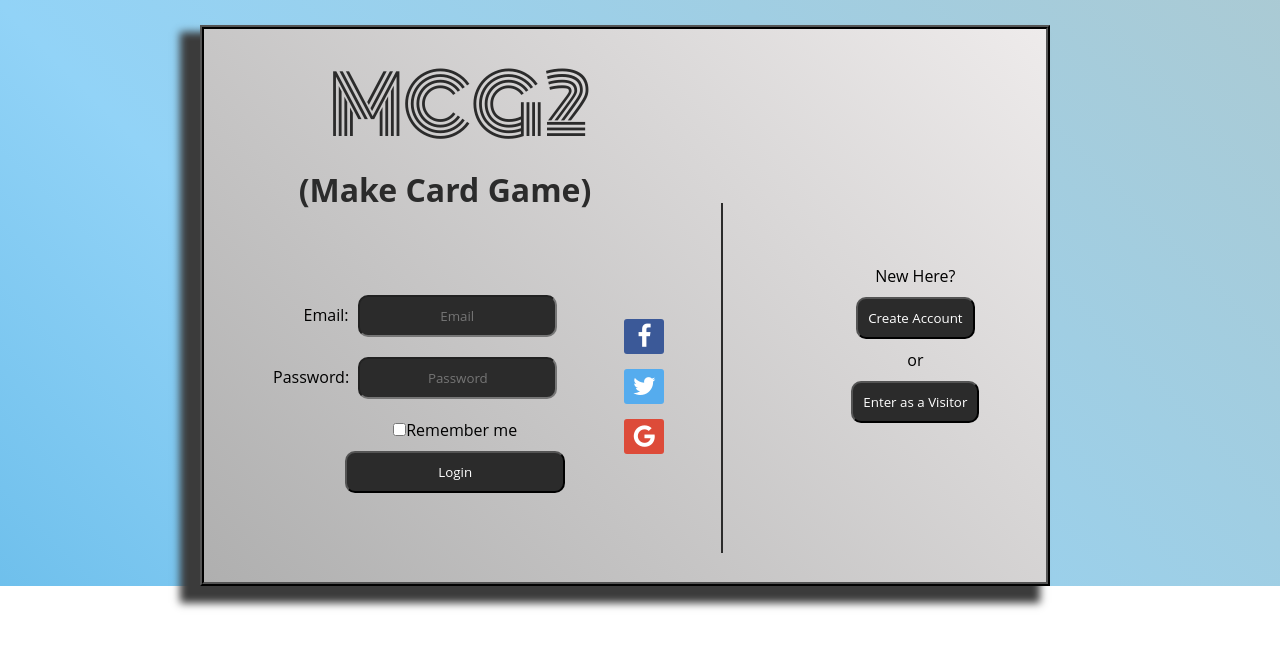
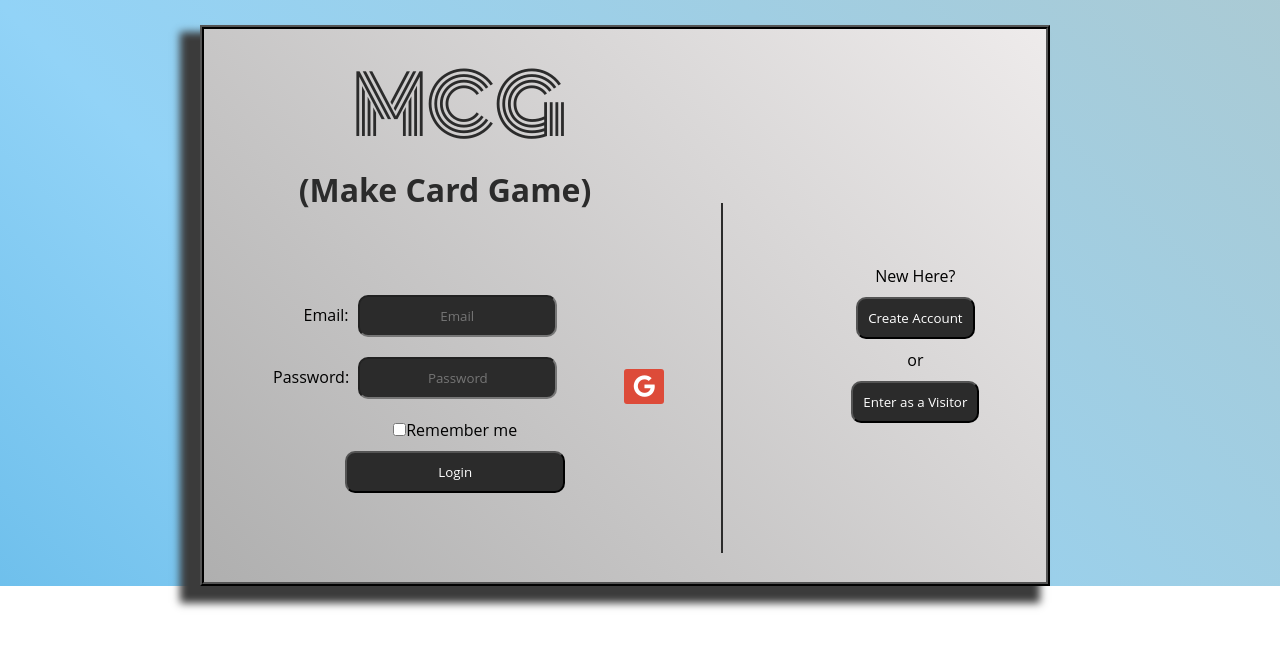
Before and after one commit to AkyaFox/MakeCardGame-main, a plain HTML site: page public/index.html in a window 1280 px wide. Drawn offline with Linux system fonts and the light colour scheme.

Commit message:
Update index.html

```diff
--- a/public/index.html
+++ b/public/index.html
@@ -17,7 +17,7 @@
 
 		<div class="logo">
 			<div class="logo-org">
-				<h3> MCG2 </h3>
+				<h3> MCG </h3>
 				<h1> (Make Card Game)</h1>
 			</div>
 			<table>
@@ -44,8 +44,6 @@
 				</td>
 				<td>
 					<table class="social-icon">
-						<li><a href="#" class="fa fa-facebook"></a></li>
-						<li><a href="#" class="fa fa-twitter"></a></li>
 						<li><a href="#" class="fa fa-google" id="google"></a></li>
 					</table>
 				</td>
```
